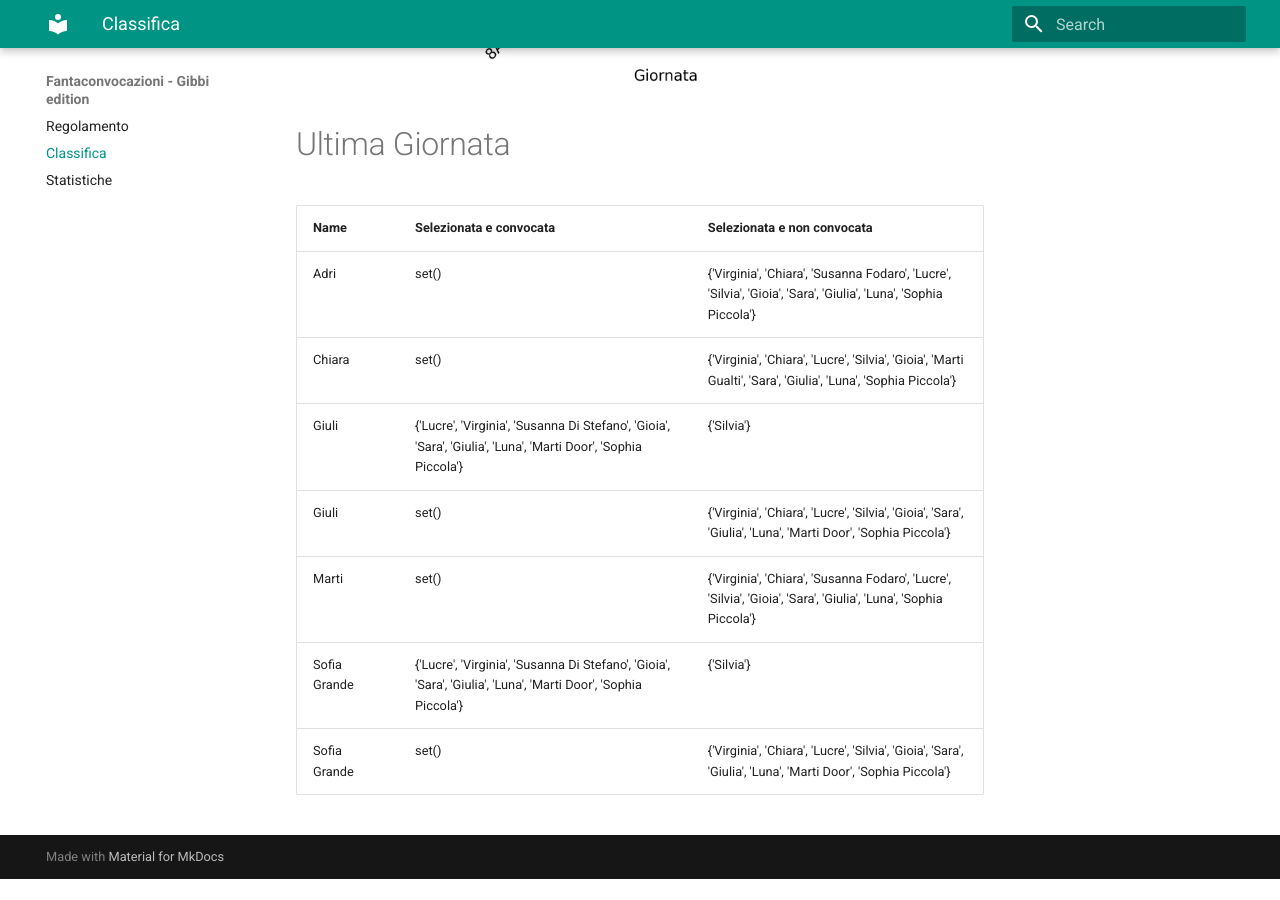
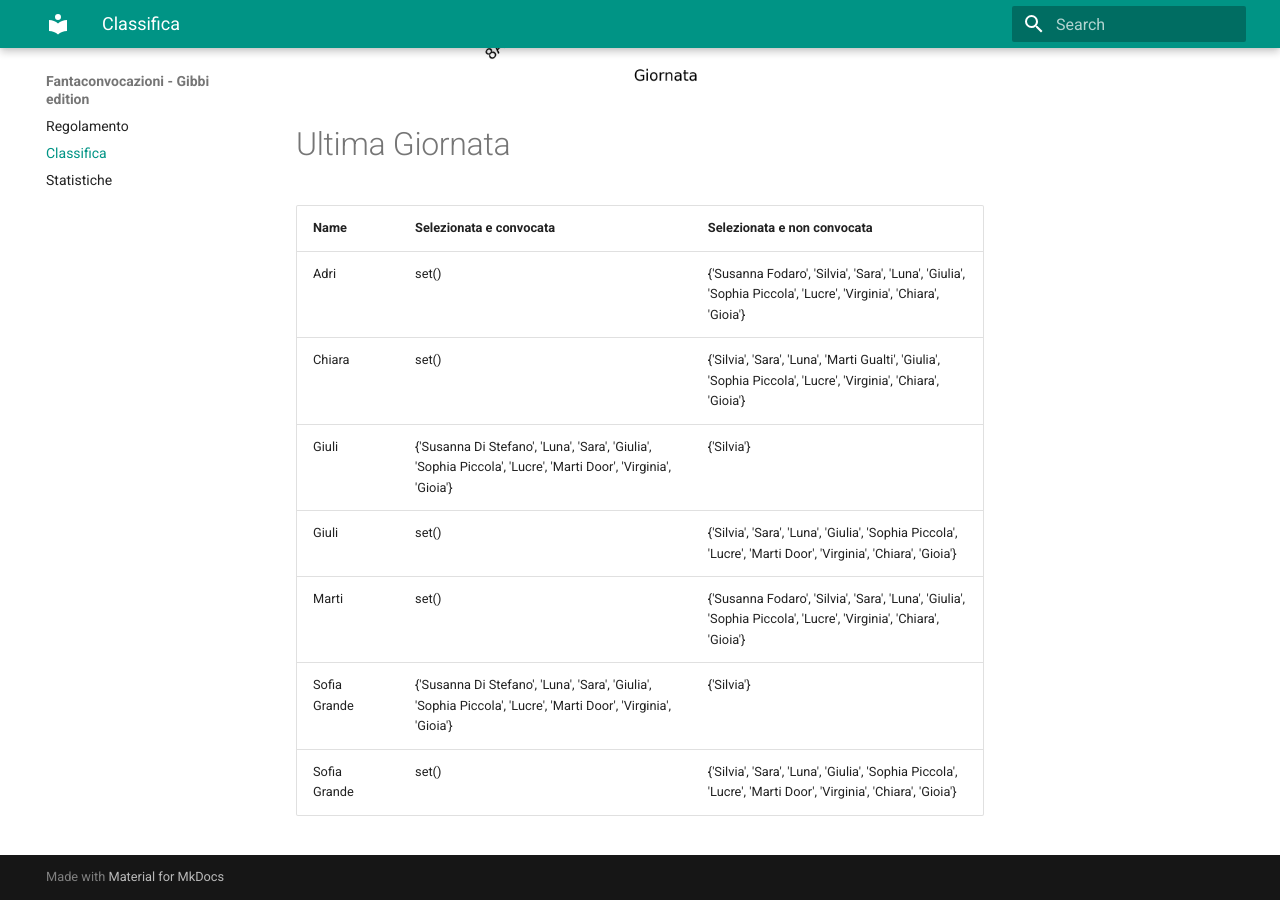
Before and after one commit to martinig94/fantagibbi, an MkDocs documentation site: the page built from docs/Classifica.md, in a window 1280 px wide and 900 px high, scrolled down 1024 px. Built offline with MkDocs 1.6.1 and Material for MkDocs 9.7.7, drawn with Linux system fonts in a browser that asks for light colours; before the commit the page ends 1903 px from its top, so only the background shows below that.

Commit message:
Auto-update from main.py

```diff
--- a/docs/Classifica.md
+++ b/docs/Classifica.md
@@ -18,11 +18,11 @@
 <!-- START_TABLE CORRECT -->
 | Name         | Selezionata e convocata                                                                                        | Selezionata e non convocata                                                                                      |
 |:-------------|:---------------------------------------------------------------------------------------------------------------|:-----------------------------------------------------------------------------------------------------------------|
-| Adri         | set()                                                                                                          | {'Virginia', 'Chiara', 'Susanna Fodaro', 'Lucre', 'Silvia', 'Gioia', 'Sara', 'Giulia', 'Luna', 'Sophia Piccola'} |
-| Chiara       | set()                                                                                                          | {'Virginia', 'Chiara', 'Lucre', 'Silvia', 'Gioia', 'Marti Gualti', 'Sara', 'Giulia', 'Luna', 'Sophia Piccola'}   |
-| Giuli        | {'Lucre', 'Virginia', 'Susanna Di Stefano', 'Gioia', 'Sara', 'Giulia', 'Luna', 'Marti Door', 'Sophia Piccola'} | {'Silvia'}                                                                                                       |
-| Giuli        | set()                                                                                                          | {'Virginia', 'Chiara', 'Lucre', 'Silvia', 'Gioia', 'Sara', 'Giulia', 'Luna', 'Marti Door', 'Sophia Piccola'}     |
-| Marti        | set()                                                                                                          | {'Virginia', 'Chiara', 'Susanna Fodaro', 'Lucre', 'Silvia', 'Gioia', 'Sara', 'Giulia', 'Luna', 'Sophia Piccola'} |
-| Sofia Grande | {'Lucre', 'Virginia', 'Susanna Di Stefano', 'Gioia', 'Sara', 'Giulia', 'Luna', 'Marti Door', 'Sophia Piccola'} | {'Silvia'}                                                                                                       |
-| Sofia Grande | set()                                                                                                          | {'Virginia', 'Chiara', 'Lucre', 'Silvia', 'Gioia', 'Sara', 'Giulia', 'Luna', 'Marti Door', 'Sophia Piccola'}     |
+| Adri         | set()                                                                                                          | {'Susanna Fodaro', 'Silvia', 'Sara', 'Luna', 'Giulia', 'Sophia Piccola', 'Lucre', 'Virginia', 'Chiara', 'Gioia'} |
+| Chiara       | set()                                                                                                          | {'Silvia', 'Sara', 'Luna', 'Marti Gualti', 'Giulia', 'Sophia Piccola', 'Lucre', 'Virginia', 'Chiara', 'Gioia'}   |
+| Giuli        | {'Susanna Di Stefano', 'Luna', 'Sara', 'Giulia', 'Sophia Piccola', 'Lucre', 'Marti Door', 'Virginia', 'Gioia'} | {'Silvia'}                                                                                                       |
+| Giuli        | set()                                                                                                          | {'Silvia', 'Sara', 'Luna', 'Giulia', 'Sophia Piccola', 'Lucre', 'Marti Door', 'Virginia', 'Chiara', 'Gioia'}     |
+| Marti        | set()                                                                                                          | {'Susanna Fodaro', 'Silvia', 'Sara', 'Luna', 'Giulia', 'Sophia Piccola', 'Lucre', 'Virginia', 'Chiara', 'Gioia'} |
+| Sofia Grande | {'Susanna Di Stefano', 'Luna', 'Sara', 'Giulia', 'Sophia Piccola', 'Lucre', 'Marti Door', 'Virginia', 'Gioia'} | {'Silvia'}                                                                                                       |
+| Sofia Grande | set()                                                                                                          | {'Silvia', 'Sara', 'Luna', 'Giulia', 'Sophia Piccola', 'Lucre', 'Marti Door', 'Virginia', 'Chiara', 'Gioia'}     |
 <!-- END_TABLE CORRECT -->
```
